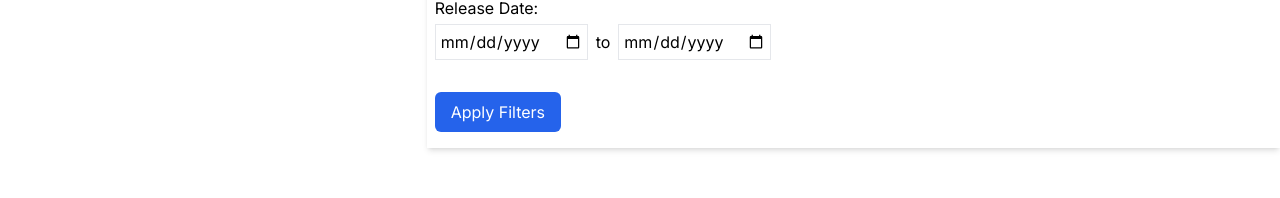
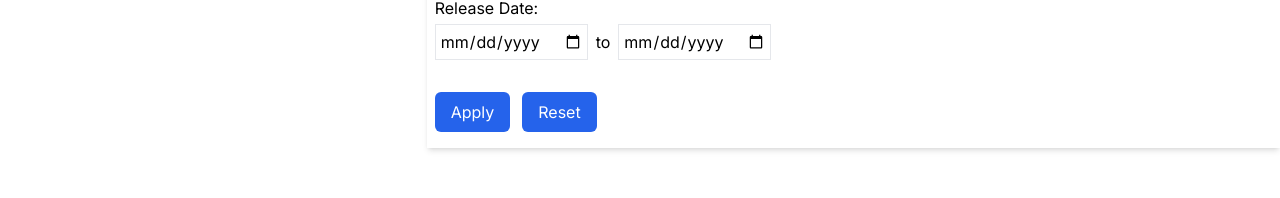
Before and after one commit to Dev25-os/movie-app-next.js, a Next.js app: page / in a window 1280 px wide. Both pictures are taken after a click on the element "Sort & Filter". Shown: the part 172-370 px from the top of the page. Built offline with nearby package versions, Linux system fonts and the light colour scheme; no server answers.

Commit message:
added reset

```diff
--- a/components/Header.tsx
+++ b/components/Header.tsx
@@ -58,21 +58,27 @@ const Header = ({ setPopularMovies }: any) => {
   };
 
   const handleApplyFilters = async () => {
-    const filters = {
-      genres: selectedGenres,
-      languages: selectedLanguage,
-      releaseDateFrom,
-      releaseDateTo,
-      // userScoreMin,
-      // userScoreMax,
-    };
-    console.log("Filters:", filters);
-
     let response = await axios.get(
       `https://api.themoviedb.org/3/discover/movie?api_key=9294efc8e8a75f982b51880b836283e1&with_genres=${selectedGenres}&primary_release_date.gte=${releaseDateFrom}&primary_release_date.lte=${releaseDateTo}&language=${selectedLanguage}`
     );
     setPopularMovies(response.data.results);
   };
+
+  const resetFilter = async () => {
+    setSelectedGenres([]);
+    setReleaseDateFrom("");
+    setReleaseDateTo("");
+    setSelectedLanguage("");
+    try {
+      let response = await axios.get(
+        `https://api.themoviedb.org/3/movie/popular?api_key=9294efc8e8a75f982b51880b836283e1`
+      );
+      setPopularMovies(response?.data?.results);
+    } catch (error) {
+      console.log("Error while calling the api", error);
+    }
+  };
+
   return (
     <div>
       <div className="filter flex items-center justify-between sticky top-0 bg-white shadow-md z-50">
@@ -174,12 +180,18 @@ const Header = ({ setPopularMovies }: any) => {
           </div>*/}
 
           {/* Apply Filters Button */}
-          <div className="px-2 py-4">
+          <div className="px-2 py-4 gap-x-3 flex">
             <button
               onClick={handleApplyFilters}
               className="bg-blue-600 text-white py-2 px-4 rounded-md"
             >
-              Apply Filters
+              Apply
+            </button>
+            <button
+              onClick={resetFilter}
+              className="bg-blue-600 text-white py-2 px-4 rounded-md"
+            >
+              Reset
             </button>
           </div>
         </div>
```
